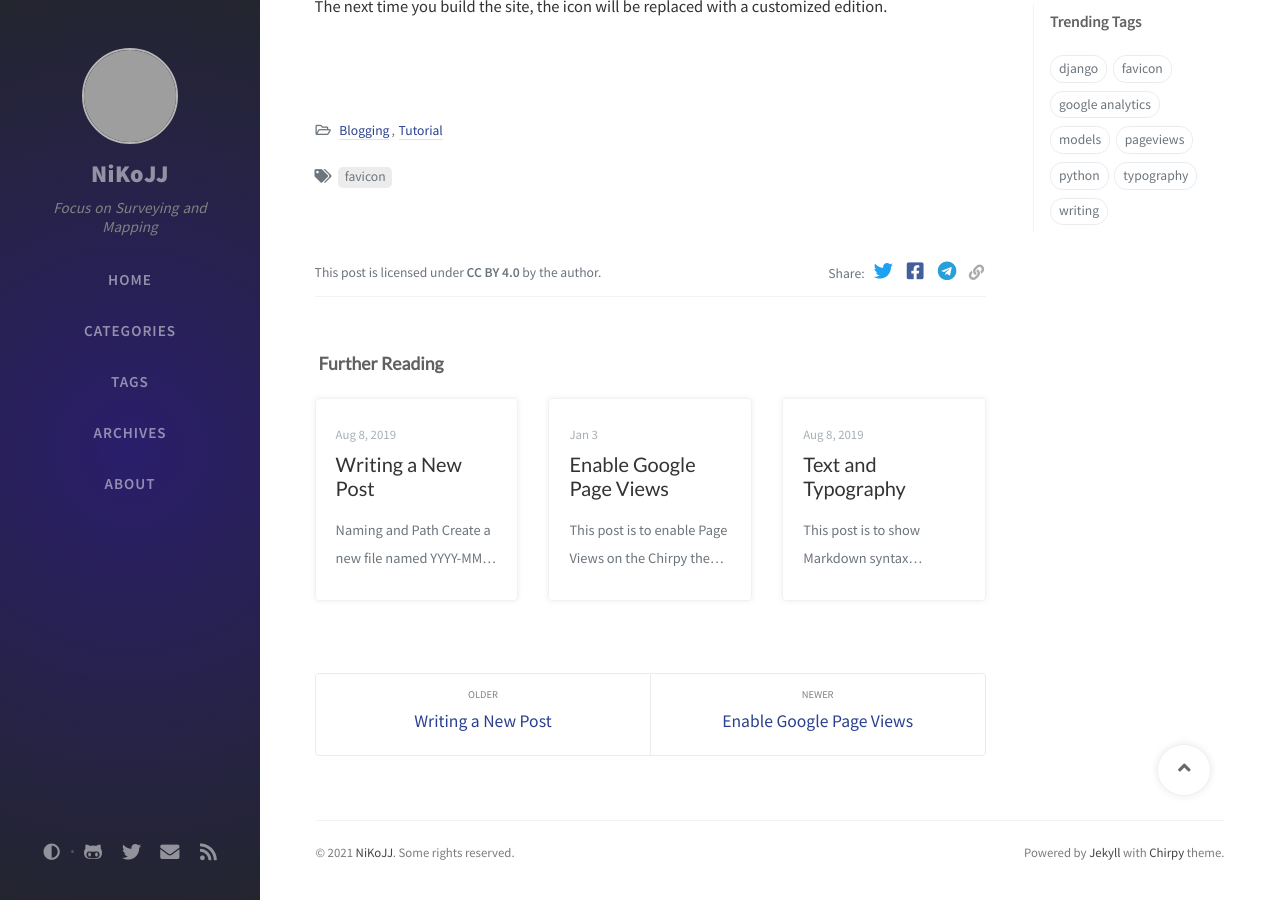
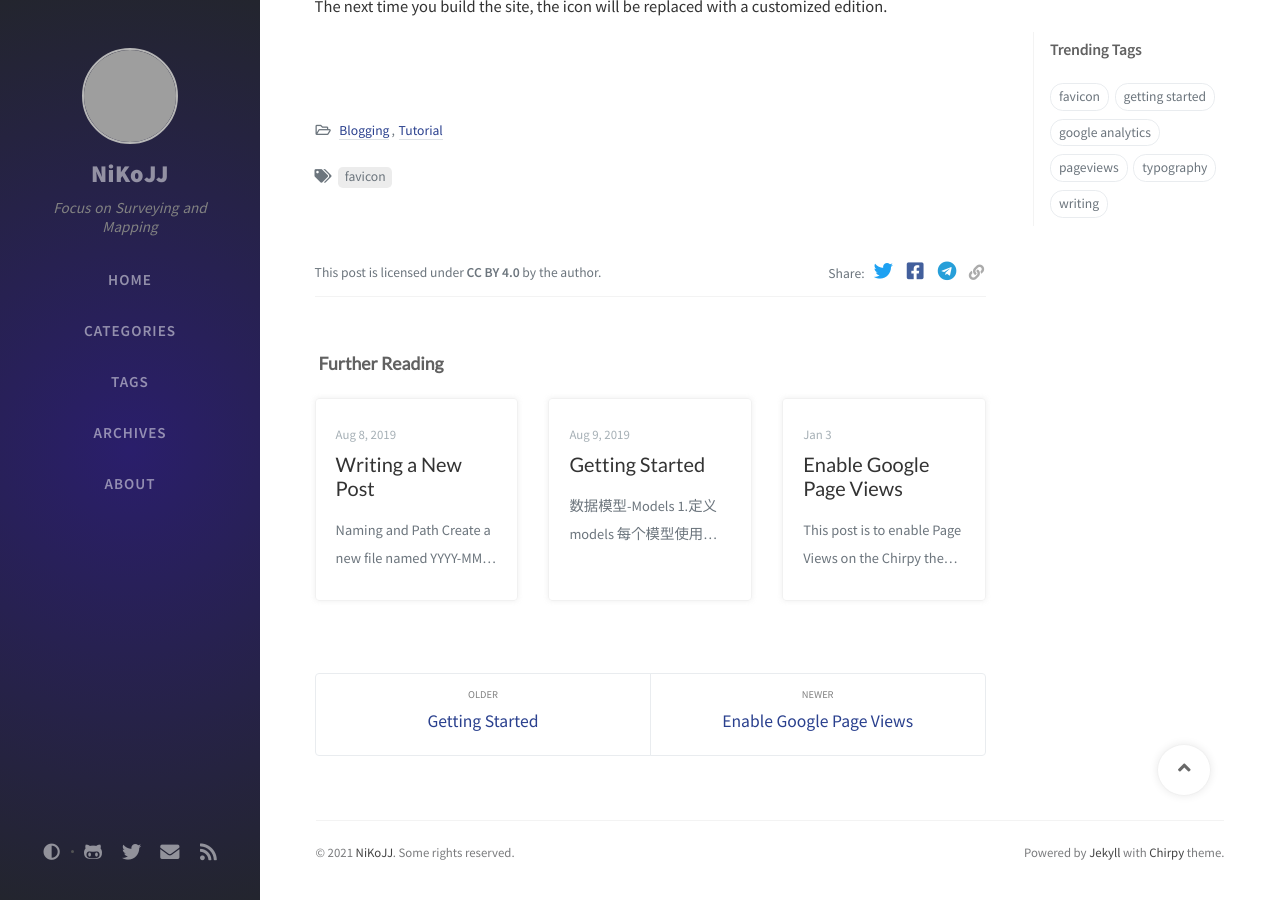
Before and after one commit to Hecok/hecok, a Jekyll site: the page built from _posts/2019-08-11-customize-the-favicon.md, in a window 1280 px wide and 900 px high, scrolled down 1640 px. Built offline with Jekyll 4.4.1, drawn with Linux system fonts in a browser that asks for light colours; nearby versions of some CDN libraries; comment, search, counter and statistics services are not loaded; part of the change alters nothing that is shown; grey boxes are pictures that could not be loaded.

Commit message:
Update 2019-08-09-getting-started.md
change something

```diff
--- a/_posts/2019-08-09-getting-started.md
+++ b/_posts/2019-08-09-getting-started.md
@@ -1,9 +1,10 @@
 ---
-title: Models of Django
-author: Dinesh Prasanth Moluguwan Krishnamoorthy
-date: 2021-03-02 18:32:00 -0500
-categories: [Python, Django]
-tags: [python, django,models]
+title: Getting Started
+author: Cotes Chung
+date: 2019-08-09 20:55:00 +0800
+categories: [Blogging, Tutorial]
+tags: [getting started]
+pin: true
 ---
 
 
```
